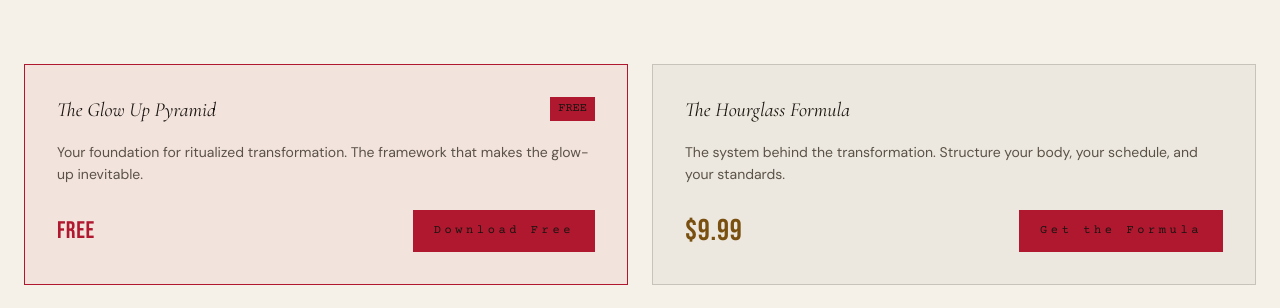
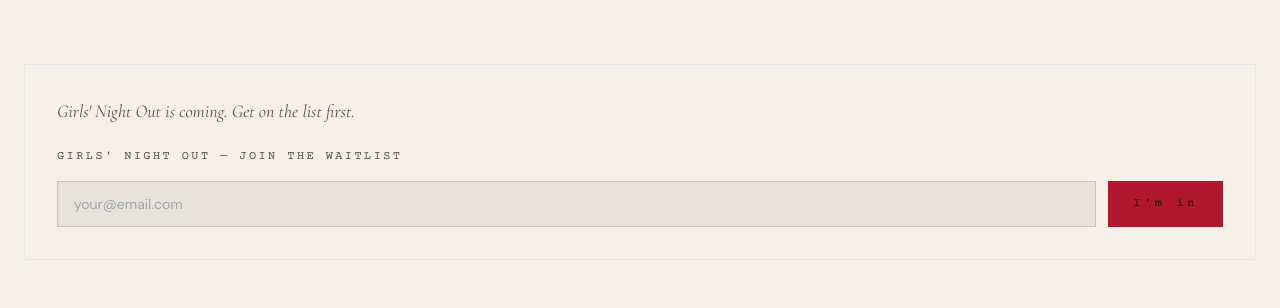
Before and after one commit to thevillanelle/vilecorp, a React (Vite) app: page /shop in a window 1280 px wide. Shown: the part 350-658 px from the top of the page. Built offline with nearby package versions, Linux system fonts and the light colour scheme; no server answers.

Commit message:
Add Girls Night Out waitlist to Shop page

```diff
--- a/src/pages/Shop.jsx
+++ b/src/pages/Shop.jsx
@@ -1,5 +1,6 @@
 import { motion } from 'framer-motion'
 import SectionLabel from '../components/SectionLabel'
+import EmailCapture from '../components/EmailCapture'
 import { PRODUCTS, AFFILIATES } from '../config/products'
 
 function ProductCard({ product, index }) {
@@ -117,6 +118,22 @@ export default function Shop() {
         Systems, guides, and frameworks for the woman who architects her pleasure.
       </motion.p>
 
+      <motion.div
+        initial={{ opacity: 0, y: 16 }} animate={{ opacity: 1, y: 0 }} transition={{ delay: 0.2 }}
+        className="mb-16 p-8 border border-crimson/30 bg-crimson/5"
+      >
+        <p className="font-serif italic text-lg text-cream-muted mb-6">
+          Girls' Night Out is coming. Get on the list first.
+        </p>
+        <EmailCapture
+          list="girls-night-out"
+          label="Girls' Night Out — Join the Waitlist"
+          placeholder="your@email.com"
+          cta="I'm in"
+          successMessage="You're on the list."
+        />
+      </motion.div>
+
       <div className="grid grid-cols-1 md:grid-cols-2 gap-6 mb-20">
         {PRODUCTS.map((product, i) => (
           <ProductCard key={product.id} product={product} index={i} />
```
